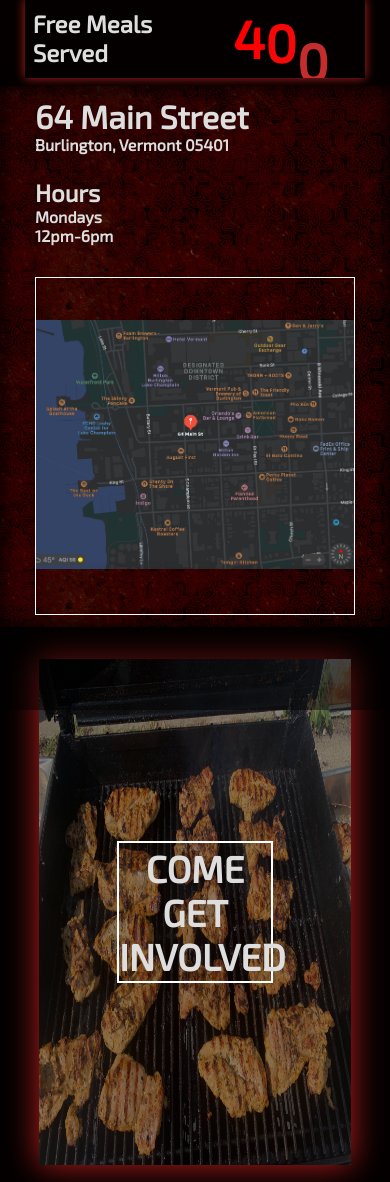
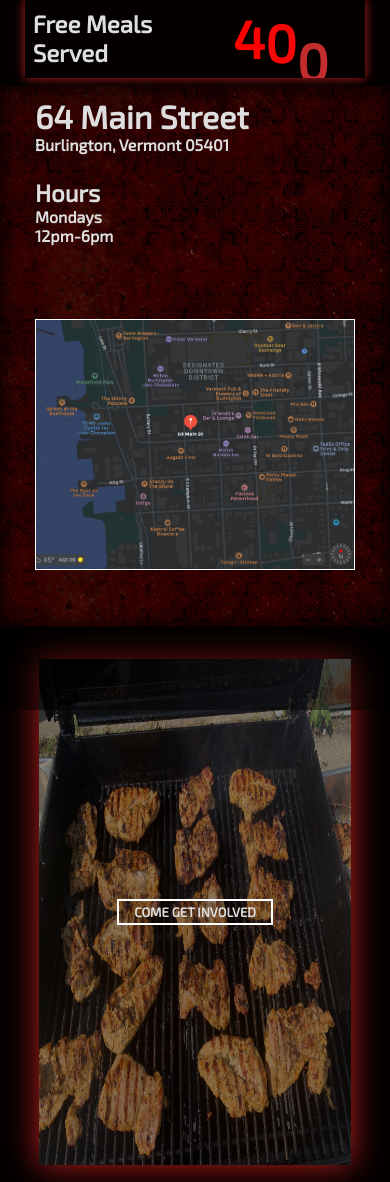
Before and after one commit to natelalor/SalvationSuppers, a Flask app: page / in a window 390 px wide. Shown: the part 1854-3036 px from the top of the page. Run offline with Flask 2, Linux system fonts and the light colour scheme.

Commit message:
phone css and location map fix

```diff
--- a/static/css/custom.css
+++ b/static/css/custom.css
@@ -294,11 +294,13 @@ nav{
     height: 100%;
     width: auto;
 }
+.location_img_test{
+    border: 1px solid white;
+}
 .location_map{
     display: flex;
     justify-content: center;
     align-items: center;
-    border: solid 1px white;
     height: 40vh;
     overflow: hidden;
     width: 20em;
--- a/static/css/phone.css
+++ b/static/css/phone.css
@@ -21,7 +21,7 @@ nav{
     display: none;
 }
 .form_image_overlay > h2{
-    font-size: 37px;
+    font-size: small;
 }
 .volunteer_form{
     width: 90%;
--- a/templates/index.html
+++ b/templates/index.html
@@ -147,7 +147,7 @@
                     <a href="https://www.google.com/maps/place/Salvation+Army/@44.4760737,-73.2190351,17z/data=!4m5!3m4!1s0x4cca7afa1d643c69:0x9dae9e192ad42030!8m2!3d44.4761341!4d-73.2169476"
                         target="_blank" rel="noopener noreferrer">
                         <img src = "../static/images/google-maps.jpg"
-                            alt = "maps location">
+                            alt = "maps location" class = "location_img_test">
                     </a>
                 </div>
             </div>
```
